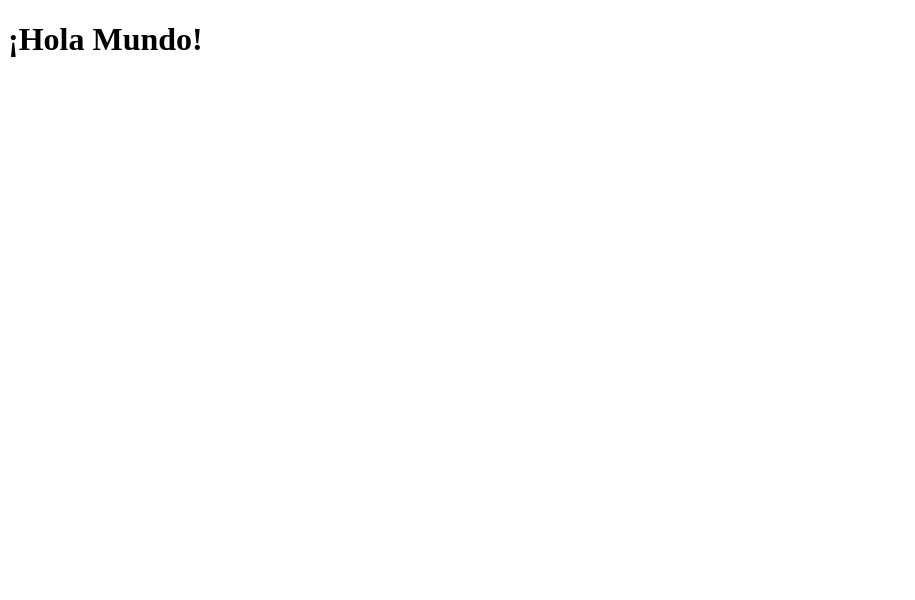
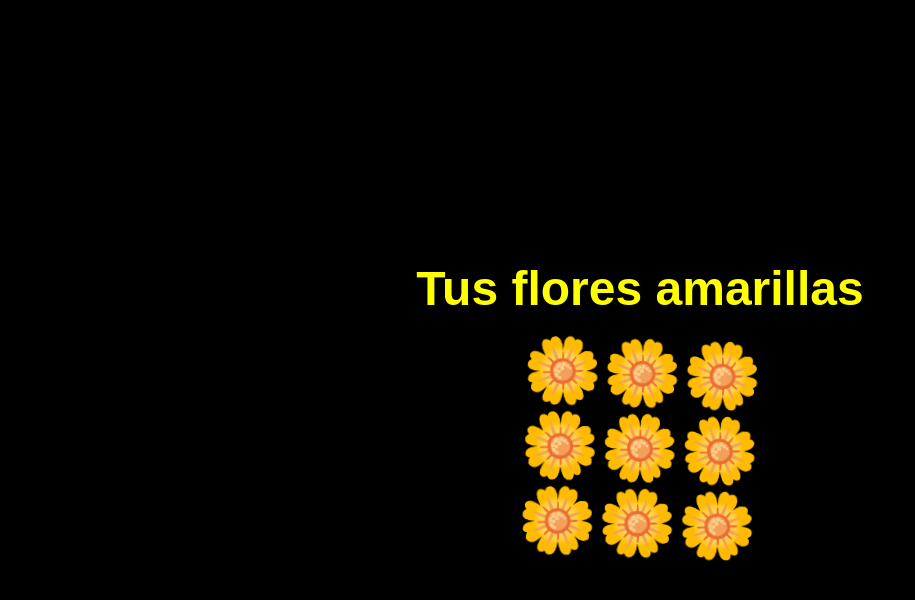
Before and after one commit to ImAlex-png/FloresAmarillas, a plain HTML site: page index.html in a window 1280 px wide. Shown: the whole page, without its empty margins (0-915 px from the left). Drawn offline with Linux system fonts and the light colour scheme.

Commit message:
Update index.html

```diff
--- a/index.html
+++ b/index.html
@@ -2,9 +2,52 @@
 <html lang="es">
 <head>
     <meta charset="UTF-8">
-    <title>Mi primera página</title>
+    <title>Tus flores amarillas</title>
+    <style>
+        body {
+            margin: 0;
+            background-color: black;
+            color: yellow;
+            font-family: Arial, sans-serif;
+            display: flex;
+            flex-direction: column;
+            align-items: center;
+            justify-content: center;
+            height: 100vh;
+            overflow: hidden;
+        }
+
+        h1 {
+            text-align: center;
+            font-size: 3rem;
+            margin-bottom: 30px;
+            animation: fadeIn 2s ease-in-out;
+        }
+
+        .flores {
+            font-size: 4rem;
+            animation: movimiento 2s infinite alternate ease-in-out;
+            text-align: center;
+        }
+
+        @keyframes movimiento {
+            0% { transform: translateY(0) rotate(0deg); }
+            50% { transform: translateY(-10px) rotate(2deg); }
+            100% { transform: translateY(0) rotate(-2deg); }
+        }
+
+        @keyframes fadeIn {
+            from { opacity: 0; }
+            to { opacity: 1; }
+        }
+    </style>
 </head>
 <body>
-    <h1>¡Hola Mundo!</h1>
+    <h1>Tus flores amarillas</h1>
+    <div class="flores">
+        🌼🌼🌼<br>
+        🌼🌼🌼<br>
+        🌼🌼🌼
+    </div>
 </body>
 </html>
```
